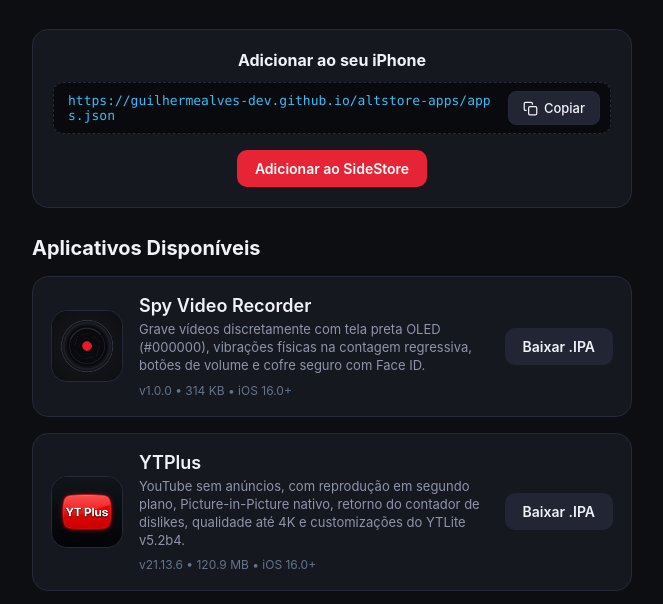
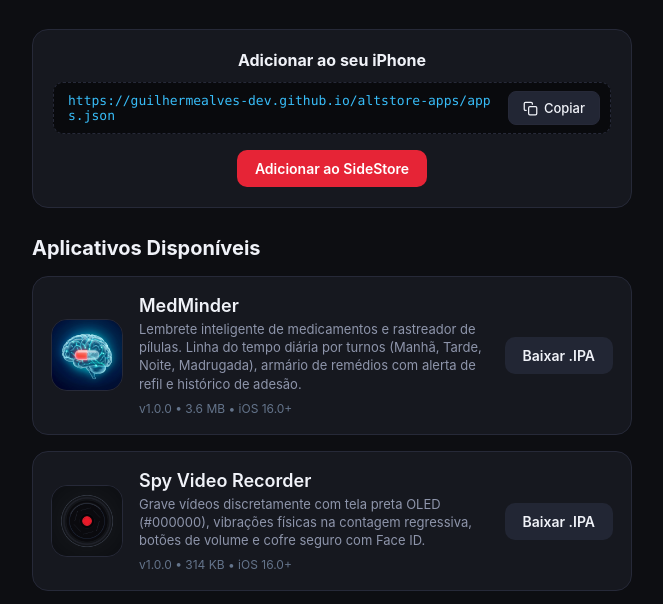
Before and after one commit to guilhermealves-dev/altstore-apps, a plain HTML site: page index.html in a window 1280 px wide. Shown: the part 192-796 px from the top of the page, without its empty margins (308-971 px from the left). Drawn offline with Linux system fonts and the light colour scheme.

Commit message:
feat: adicionar aplicativo MedMinder v1.0.0 ao catalogo da loja

```diff
--- a/index.html
+++ b/index.html
@@ -144,6 +144,18 @@
     <h2 class="section-title">Aplicativos Disponíveis</h2>
 
     <div class="app-card">
+      <img src="icons/MedMinder.png" alt="MedMinder" class="app-icon">
+      <div class="app-info">
+        <div class="app-name">MedMinder</div>
+        <div class="app-desc">Lembrete inteligente de medicamentos e rastreador de pílulas. Linha do tempo diária por turnos (Manhã, Tarde, Noite, Madrugada), armário de remédios com alerta de refil e histórico de adesão.</div>
+        <div class="app-meta">v1.0.0 • 3.6 MB • iOS 16.0+</div>
+      </div>
+      <div>
+        <a class="btn btn-secondary" href="https://github.com/guilhermealves-dev/altstore-apps/releases/download/v1.0.0-medminder/MedMinder.ipa">Baixar .IPA</a>
+      </div>
+    </div>
+
+    <div class="app-card">
       <img src="icons/SpyVideoRecorder.png" alt="Spy Video Recorder" class="app-icon">
       <div class="app-info">
         <div class="app-name">Spy Video Recorder</div>
```
Also changed, not shown: apps.json (+14 -0 lines), icons/MedMinder.png (added), 1 other file.
